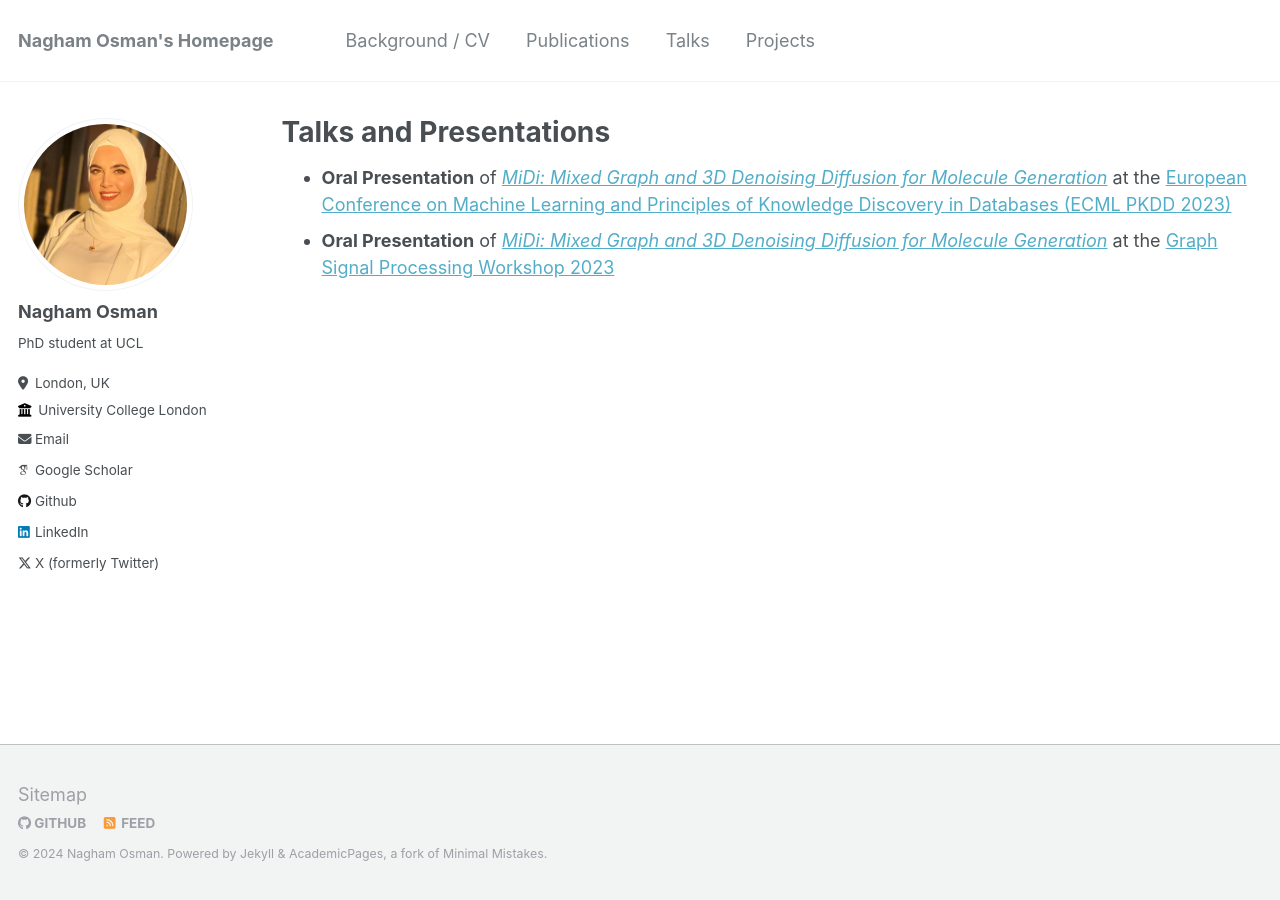
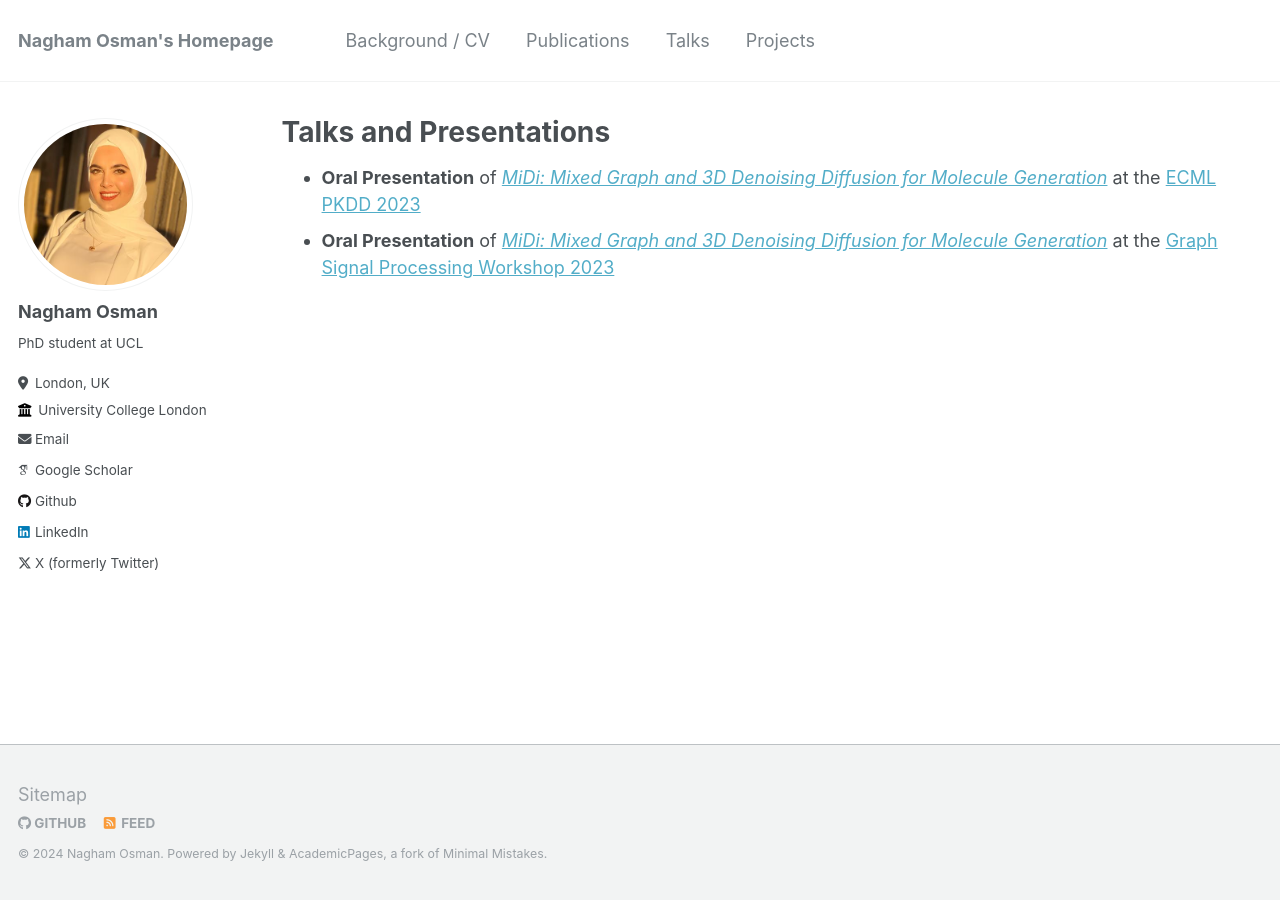
Before and after one commit to nagham-osman/nagham-osman.github.io, a Jekyll site: the page built from _pages/talks.html, in a window 1280 px wide. Built offline with Jekyll 4.4.1, drawn with Linux system fonts in a browser that asks for light colours; some web fonts are replaced.

Commit message:
Update talks.html

```diff
--- a/_pages/talks.html
+++ b/_pages/talks.html
@@ -6,6 +6,6 @@ author_profile: true
 ---
 
 <ul>
-    <li><b>Oral Presentation</b> of <a href="https://arxiv.org/pdf/2302.09048.pdf"><i>MiDi: Mixed Graph and 3D Denoising Diffusion for Molecule Generation</i></a> at the <a href="https://2023.ecmlpkdd.org/">European Conference on Machine Learning and Principles of Knowledge Discovery in Databases (ECML PKDD 2023)</a></li>
+    <li><b>Oral Presentation</b> of <a href="https://arxiv.org/pdf/2302.09048.pdf"><i>MiDi: Mixed Graph and 3D Denoising Diffusion for Molecule Generation</i></a> at the <a href="https://2023.ecmlpkdd.org/">ECML PKDD 2023</a></li>
     <li><b>Oral Presentation</b> of <a href="https://openreview.net/forum?id=M6Ifac3G4HK"><i>MiDi: Mixed Graph and 3D Denoising Diffusion for Molecule Generation</i></a> at the <a href="https://gspworkshop.org/">Graph Signal Processing Workshop 2023</a></li>
 </ul>
```
